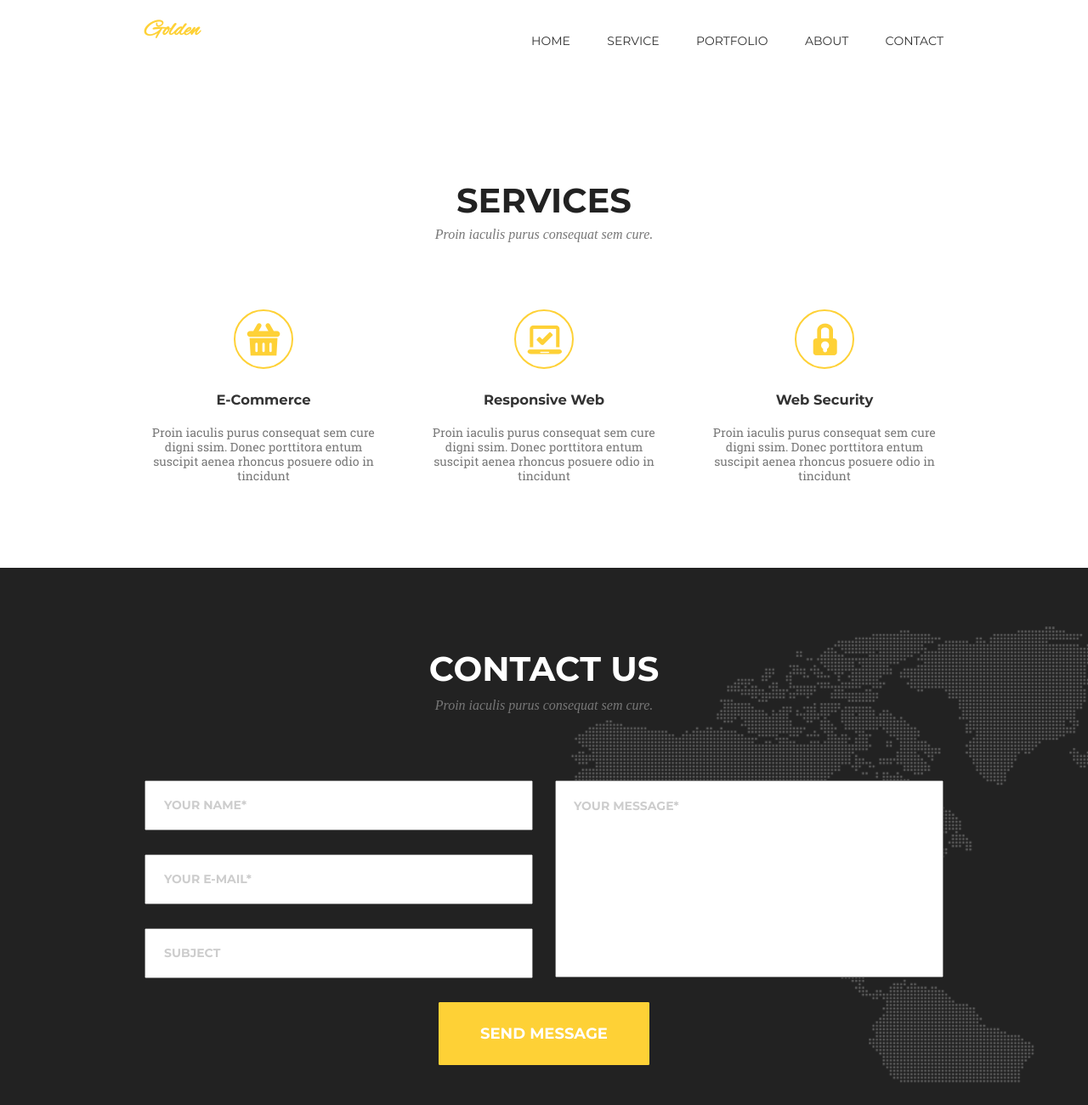
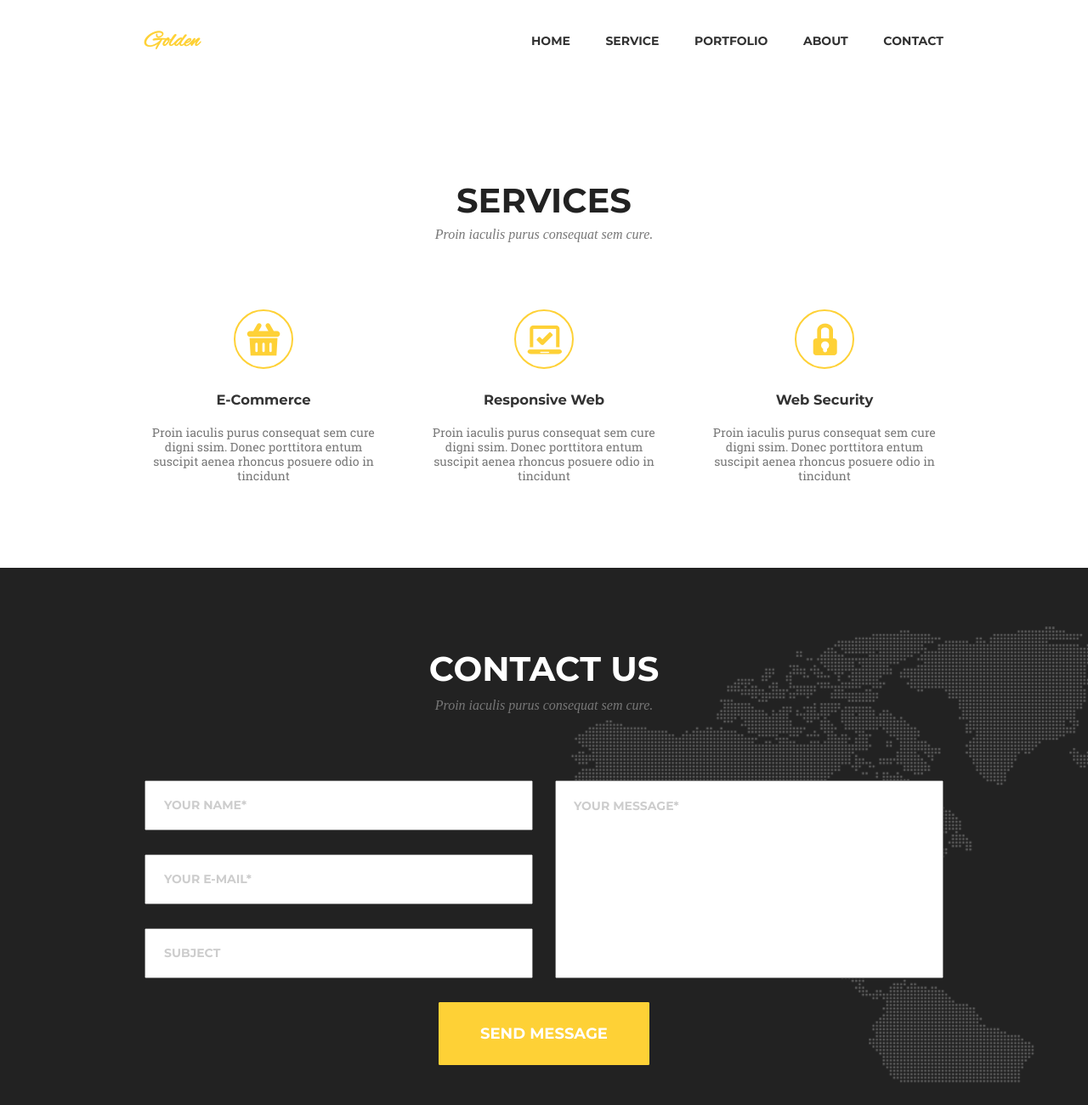
Before and after one commit to dbesedin13/goit-fe-course, a plain HTML site: page homework_7/index.html in a window 1280 px wide. Shown: the whole page at 85% size. Drawn offline with Linux system fonts and the light colour scheme; files whose address does not match are found by name.

Commit message:
homework 7 done

```diff
--- a/homework_7/assets/css/style.css
+++ b/homework_7/assets/css/style.css
@@ -89,6 +89,7 @@ body {
     font-family: "Alex";
     font-size: 26px;
     color: #fed136;
+    padding-top: 13px;
 }
 
 .site-navigation {
@@ -102,7 +103,7 @@ body {
 
 .site-navigation a {
     font-family: "Montserrat";
-    font-weight: 400;
+    font-weight: 700;
     line-height: 41px;
     display: block;
     font-size: 14px;
--- a/homework_7/index.html
+++ b/homework_7/index.html
@@ -69,9 +69,7 @@
               <input type="text" placeholder="Subject" name="subject" />
             </div>
             <div class="yourmessage">
-              <p>
                 <textarea name="user_message" placeholder="Your Message*" required></textarea>
-              </p>
             </div>
           </div>
           <div class="load">
```
